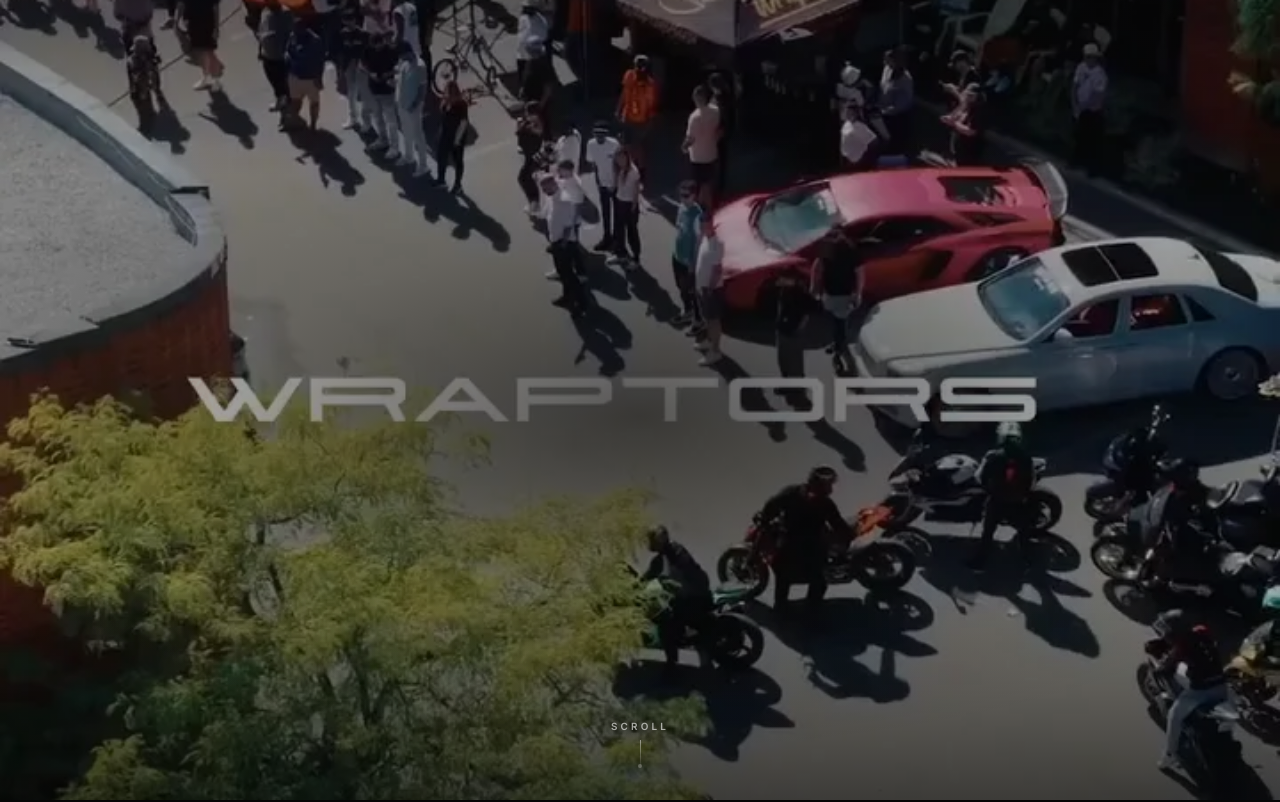
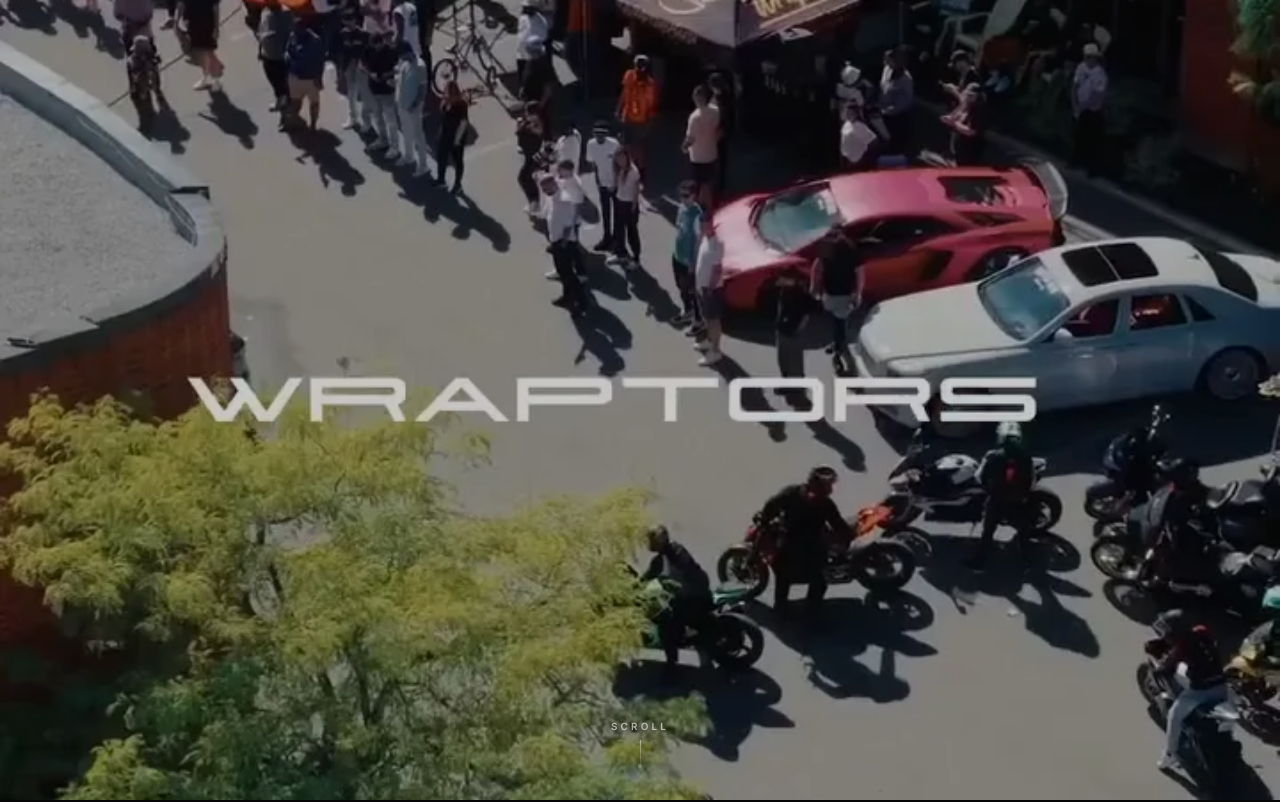
Before and after one commit to ahmadalamleh0/Wraptors-landing-page-, a React (Vite) app: page / in a window 1280 px wide. Shown: the top 802 px of the page. Built offline with nearby package versions, Linux system fonts and the light colour scheme.

Commit message:
Remove hero overlay dark gradient blob
The radial-gradient overlay was only there to darken the area behind
the hero text for readability. With the text removed, it had no
purpose and showed up as a visible dark ellipse over the video.

```diff
--- a/src/components/ComingSoon.jsx
+++ b/src/components/ComingSoon.jsx
@@ -15,7 +15,6 @@
       {/* ── Hero: video background + centered message only ── */}
       <section className={styles.heroSection}>
         <HeroVideo src="/hero-video.mp4" poster={heroPoster} className={styles.heroImage} />
-        <div className={styles.heroOverlay} aria-hidden="true" />
 
         <div className={styles.scrollCue} aria-hidden="true">
           <span className={styles.scrollLabel}>Scroll</span>
--- a/src/components/ComingSoon.module.css
+++ b/src/components/ComingSoon.module.css
@@ -37,21 +37,6 @@
   -webkit-appearance: none !important;
   opacity: 0 !important;
   pointer-events: none !important;
-}
-
-.heroOverlay {
-  position: absolute;
-  inset: 0;
-  background:
-    radial-gradient(ellipse 60% 42% at 50% 52%, rgba(5, 5, 5, 0.58) 0%, rgba(5, 5, 5, 0.2) 55%, rgba(5, 5, 5, 0) 100%),
-    linear-gradient(
-      180deg,
-      rgba(5, 5, 5, 0.32) 0%,
-      rgba(5, 5, 5, 0) 22%,
-      rgba(5, 5, 5, 0) 72%,
-      rgba(5, 5, 5, 0.55) 100%
-    );
-  pointer-events: none;
 }
 
 /* ── Scroll cue — quiet hint that the page continues below ── */
```
